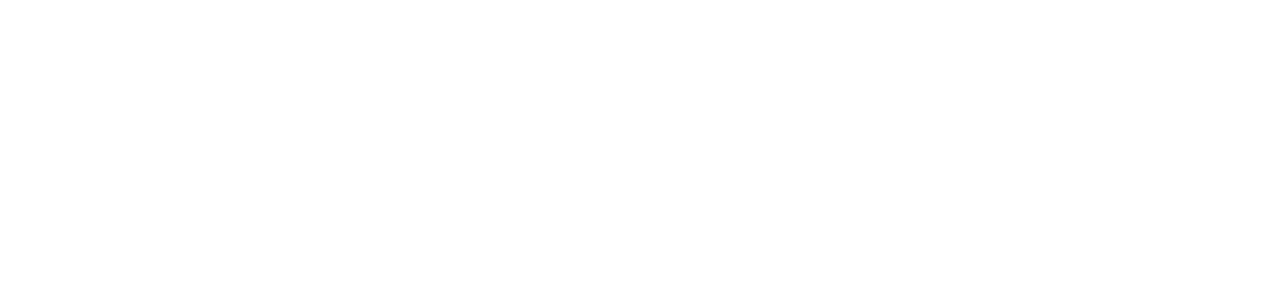
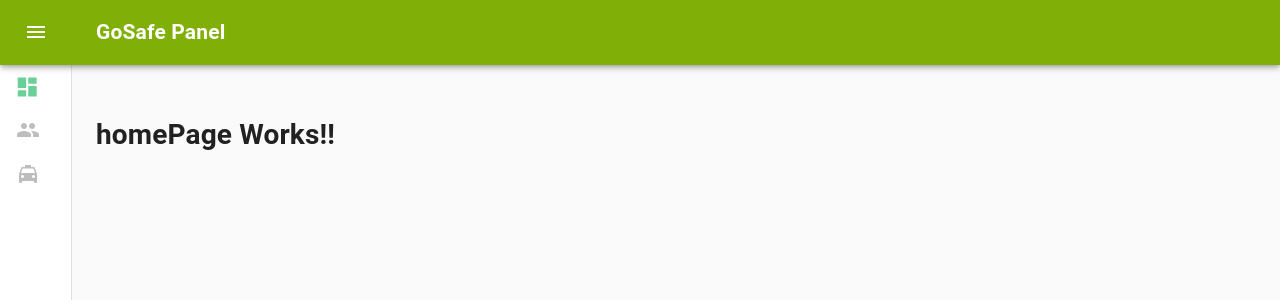
Before and after one commit to braiin-store/goSafe-Admin, a React (Create React App) app: page /home in a window 1280 px wide. Shown: the top 300 px of the page. Built offline with nearby package versions, Linux system fonts and the light colour scheme.

Commit message:
navigation with themes

```diff
--- a/public/index.html
+++ b/public/index.html
@@ -1,15 +1,15 @@
 <!DOCTYPE html>
 <html lang="en">
+
 <head>
   <meta charset="utf-8" />
-    <link rel="icon" href="%PUBLIC_URL%/favicon.ico" />
+  <!-- <link rel="icon" href="%PUBLIC_URL%/favicon.ico" /> -->
   <meta name="viewport" content="width=device-width, initial-scale=1" />
   <meta name="theme-color" content="#000000" />
-    <meta
-      name="description"
-      content="Web site created using create-react-app"
-    />
+  <meta name="description" content="Web site created using create-react-app" />
   <link rel="apple-touch-icon" href="%PUBLIC_URL%/logo192.png" />
+  <link rel="shortcut icon" href="owl.svg" type="image/x-icon">
+  <link rel="stylesheet" href="https://fonts.googleapis.com/css2?family=Bree+Serif&family=Righteous&display=swap">
   <!--
       manifest.json provides metadata used when your web app is installed on a
       user's mobile device or desktop. See https://developers.google.com/web/fundamentals/web-app-manifest/
@@ -26,6 +26,7 @@
     -->
   <title>React App</title>
 </head>
+
 <body>
   <noscript>You need to enable JavaScript to run this app.</noscript>
   <div id="root"></div>
@@ -40,4 +41,5 @@
       To create a production bundle, use `npm run build` or `yarn build`.
     -->
 </body>
+
 </html>
--- a/src/App.js
+++ b/src/App.js
@@ -1,17 +1,34 @@
-import React from 'react';
-import { BrowserRouter, Route, Switch } from 'react-router-dom';
+import { ThemeProvider, createMuiTheme } from '@material-ui/core'
+import { BrowserRouter, Redirect, Route, Switch } from 'react-router-dom'
 
-import Dashboard from './components/dashboard'
+import Dashboard from './components/dashboard/dashboard'
 
 import ClientePage from './pages/clientePage'
-import ConductorPage from './pages/conductor'
+import ConductorPage from './pages/conductorPage'
 
-const app = () => {
+const theme = createMuiTheme({
+  palette: {
+    type: 'light',
+    primary: {
+      main: '#80AF08',
+      contrastText: '#ffffff',
+    },
+    secondary: {
+      main: '#7DAE0E',
+    },
+  },
+})
+
+const App = () => {
   return (
+    <ThemeProvider theme={theme}>
       <BrowserRouter>
         <Switch>
           <Route path="/" exact>
-          <Dashboard />
+            <Redirect to="/home" />
+          </Route>
+          <Route path="/home">
+            <Dashboard child={<h1>homePage Works!!</h1>} />
           </Route>
           <Route path="/clientes">
             <Dashboard child={<ClientePage />} />
@@ -21,7 +38,8 @@
           </Route>
         </Switch>
       </BrowserRouter>
+    </ThemeProvider>
   );
 }
 
-export default app;
+export default App;
--- /dev/null
+++ b/src/components/MenuList.jsx
@@ -0,0 +1,32 @@
+import { Link, useRouteMatch } from 'react-router-dom'
+
+import { People, Dashboard, LocalTaxi } from '@material-ui/icons'
+import { ListItem, ListItemIcon, ListItemText } from '@material-ui/core'
+
+const MenuItem = ({ to, icon, title }) => {
+    const match = useRouteMatch({ path: to })
+
+    return (
+        <ListItem
+            button component={Link} to={to}
+            title={title} className={match ? "item active" : "item"}
+        >
+            <ListItemIcon className="item-icon">
+                {icon}
+            </ListItemIcon>
+            <ListItemText className="item-text" primary={title} />
+        </ListItem>
+    )
+}
+
+const MenuList = () => {
+    return (
+        <>
+            <MenuItem to="/home" title="inicio" icon={<Dashboard />} />
+            <MenuItem to="/clientes" title="clientes" icon={<People />} />
+            <MenuItem to="/conductores" title="conductores" icon={<LocalTaxi />} />
+        </>
+    );
+};
+
+export default MenuList;
--- /dev/null
+++ b/src/components/dashboard/dashboard.css
@@ -0,0 +1,28 @@
+.item > * {
+    color: #BDBDBD !important;
+    transition: transform .2s !important;
+}
+
+.active > * {
+    color: #6AD098 !important;
+
+    transform: scale(1.05);
+    -ms-transform: scale(1.05);
+    -webkit-transform: scale(1.05);
+}
+
+.item:hover > * {
+    color: #6AD098 !important;
+
+    transform: scale(1.05);
+    -ms-transform: scale(1.05);
+    -webkit-transform: scale(1.05);
+}
+
+.item-text > * {
+    text-transform: uppercase;
+    font-size: small !important;
+    font-weight: 600 !important;
+    letter-spacing: 1.5px !important;
+    font-family: 'Righteous', cursive !important;
+}
--- a/src/components/dashboard.jsx
+++ b/src/components/dashboard/dashboard.jsx
@@ -1,33 +1,31 @@
-import clsx from 'clsx';
-import React from 'react';
+import clsx from 'clsx'
+
+import { useState } from 'react'
 import { Menu, ChevronLeft } from '@material-ui/icons'
+import { List, Drawer, AppBar, Toolbar, Divider, Container, IconButton, CssBaseline, Button } from '@material-ui/core'
 
-import {
-    List, Drawer, AppBar, Toolbar, Divider, Container, IconButton, CssBaseline
-} from '@material-ui/core'
+import './dashboard.css'
 
-import { useStyles } from './styles';
-import { mainListItems } from './listItems';
+import MenuList from '../MenuList'
+import useStyles from './dashboard.style'
 
 const Dashboard = ({ child }) => {
     const classes = useStyles();
-    const [open, setOpen] = React.useState(true);
+    const [open, setOpen] = useState(false);
 
     return (
         <div className={classes.root}>
             <CssBaseline />
-            <AppBar position="absolute" className={clsx(classes.appBar, open && classes.appBarShift)}>
+            <AppBar position="fixed" className={clsx(classes.appBar, open && classes.appBarShift)}>
                 <Toolbar className={classes.toolbar}>
                     <IconButton
-                        edge="start"
-                        color="inherit"
-                        aria-label="open drawer"
+                        edge="start" color="inherit"
                         onClick={() => setOpen(true)}
                         className={clsx(classes.menuButton, open && classes.menuButtonHidden)}
                     >
                         <Menu />
                     </IconButton>
-                    <h2>Dashboard</h2>
+                    <h2>GoSafe Panel</h2>
                 </Toolbar>
             </AppBar>
             <Drawer
@@ -41,7 +39,7 @@
                     </IconButton>
                 </div>
                 <Divider />
-                <List>{mainListItems}</List>
+                <List component={MenuList} />
             </Drawer>
             <main className={classes.content}>
                 <div className={classes.appBarSpacer} />
--- a/src/components/styles.jsx
+++ b/src/components/dashboard/dashboard.style.jsx
@@ -1,7 +1,8 @@
 import { makeStyles } from '@material-ui/core';
 
 const drawerWidth = 240;
-export const useStyles = makeStyles((theme) => ({
+
+const styles = makeStyles((theme) => ({
     modal: {
         display: 'flex',
         justifyContent: 'center',
@@ -84,3 +85,5 @@
         height: 240,
     },
 }));
+
+export default styles
--- a/src/components/listItems.jsx
+++ /dev/null
@@ -1,35 +0,0 @@
-import React from 'react';
-import { Link } from 'react-router-dom'
-import {
-    ListItem,
-    ListItemIcon,
-    ListItemText,
-} from '@material-ui/core'
-
-import {
-    People,
-    Dashboard,
-} from '@material-ui/icons'
-
-export const mainListItems = (
-    <div>
-        <ListItem button component={Link} to="/">
-            <ListItemIcon>
-                <Dashboard />
-            </ListItemIcon>
-            <ListItemText primary="Inicio" />
-        </ListItem>
-        <ListItem button component={Link} to="/clientes">
-            <ListItemIcon>
-                <People />
-            </ListItemIcon>
-            <ListItemText primary="Clientes" />
-        </ListItem>
-        <ListItem button component={Link} to="/conductores">
-            <ListItemIcon>
-                <People />
-            </ListItemIcon>
-            <ListItemText primary="Conductores" />
-        </ListItem>
-    </div>
-);
```
Also changed, not shown: public/owl.svg (added). Lines whose indentation alone changed are shown as unchanged.
